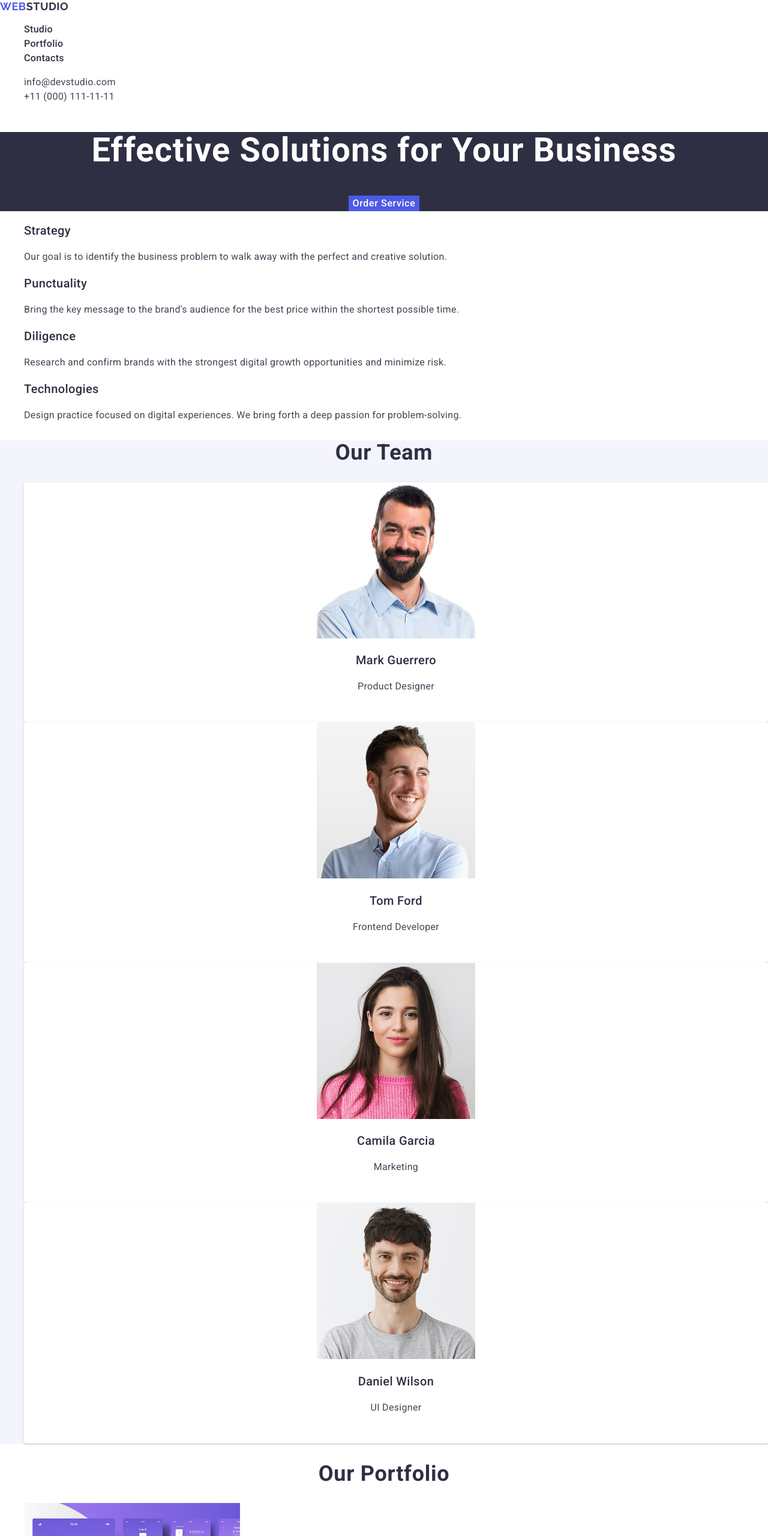
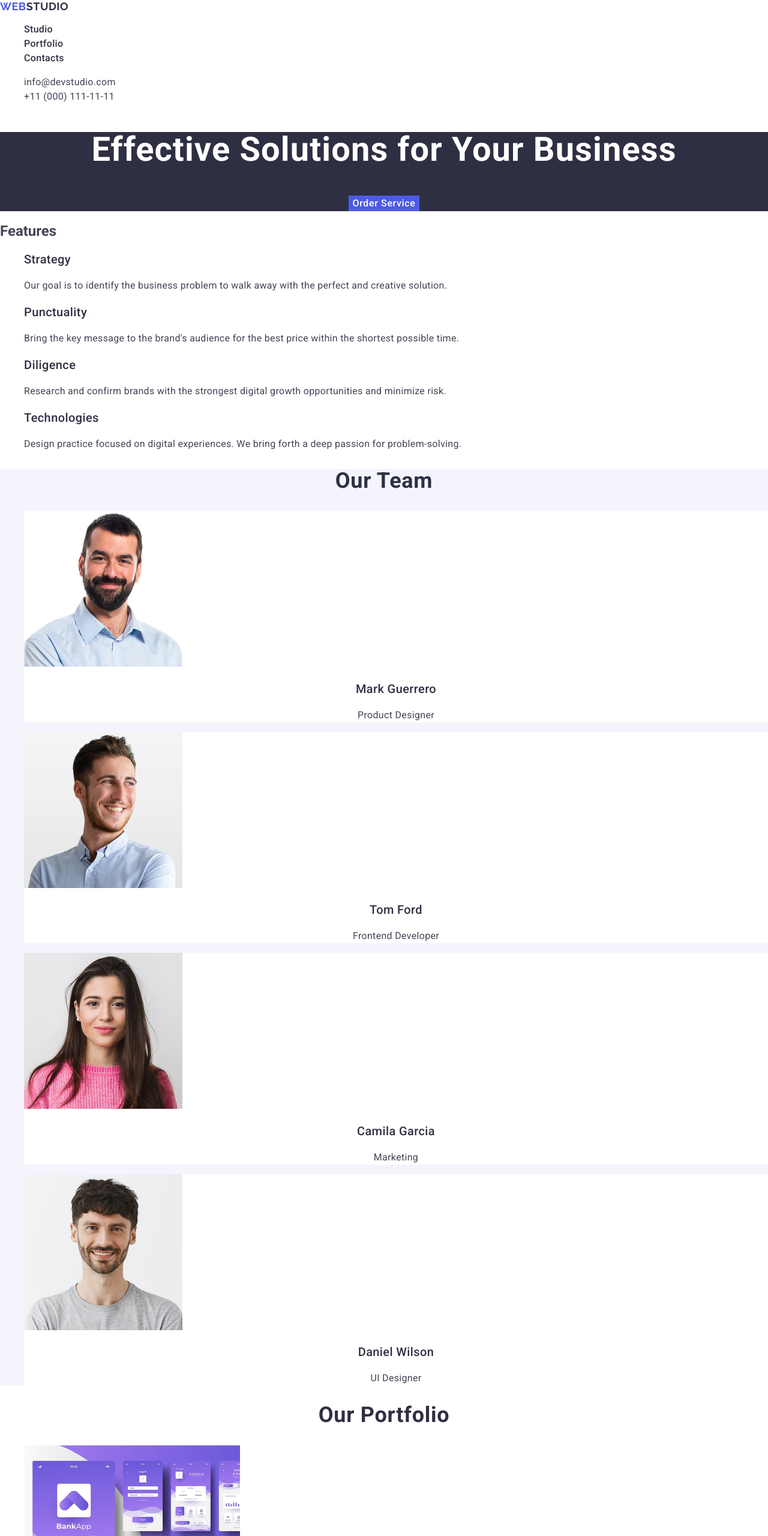
Before and after one commit to Asura810/goit-markup-hw-02, a plain HTML site: page index.html in a window 1280 px wide. Shown: the top 2560 px of the page at 60% size. Drawn offline with nearby package versions, Linux system fonts and the light colour scheme.

Commit message:
add features section and styles

```diff
--- a/css/styles.css
+++ b/css/styles.css
@@ -64,7 +64,7 @@ a {
   font-weight: 700;
   font-size: 56px;
 
-  line-height: 1.07143;
+  line-height: 1.07;
   letter-spacing: 0.02em;
   text-align: center;
   color: #fff;
@@ -77,18 +77,15 @@ a {
   color: #fff;
   background-color: #4d5ae5;
   border: none;
+  cursor: pointer;
 }
-/* возможно убрать border: none;
-  align-items: center;
-  justify-content: center;
-  border-radius: 4px;
-  padding: 16px 32px;
-  width: 169px;
-  height: 56px;*/
-.button:hover {
+
+.button:hover,
+.button:focus {
   background-color: #404bbf;
 }
 
+/* section 2*/
 .features-subtitle {
   font-weight: 500;
   font-size: 20px;
@@ -104,28 +101,24 @@ a {
   color: #434455;
 }
 
+/* section 3*/
 .team {
   background-color: #f4f4fd;
 }
 .team-title {
   font-weight: 700;
   font-size: 36px;
-  /* line-height: 40px; */
-  line-height: 1.11111;
+  line-height: 1.11;
   letter-spacing: 0.02em;
   text-align: center;
   color: #2e2f42;
+  text-transform: capitalize;
 }
 
 .team-card {
   background-color: #fff;
-  border-radius: 0 0 4px 4px;
-  box-shadow: 0 2px 1px 0 rgba(46, 47, 66, 0.08),
-    0 1px 1px 0 rgba(46, 47, 66, 0.16), 0 1px 6px 0 rgba(46, 47, 66, 0.08);
-  text-align: center;
-  padding: 0px 0px 32px;
-  flex-direction: column;
 }
+
 .team-card-name {
   font-weight: 500;
   font-size: 20px;
@@ -138,23 +131,22 @@ a {
 .team-card-role {
   font-weight: 400;
   font-size: 16px;
-
-  /* line-height: 24px; */
   line-height: 1.5;
   letter-spacing: 0.02em;
   text-align: center;
   color: #434455;
 }
 
+/* section 4*/
 .portfolio-title {
   font-weight: 700;
   font-size: 36px;
-
   /* line-height: 40px; */
-  line-height: 1.11111;
+  line-height: 1.11;
   letter-spacing: 0.02em;
   text-align: center;
   color: #2e2f42;
+  text-transform: capitalize;
 }
 .portfolio-card {
   background-color: #fff;
--- a/index.html
+++ b/index.html
@@ -30,10 +30,10 @@
             <a class="nav-link" href="./index.html">Studio</a>
           </li>
           <li class="nav-item">
-            <a class="nav-link" href="#">Portfolio</a>
+            <a class="nav-link" href="">Portfolio</a>
           </li>
           <li class="nav-item">
-            <a class="nav-link" href="#">Contacts</a>
+            <a class="nav-link" href="">Contacts</a>
           </li>
         </ul>
       </nav>
@@ -60,6 +60,7 @@
       </section>
 
       <section class="features">
+        <h2 class="features-title">Features</h2>
         <ul class="features-list">
           <li class="features-item">
             <h3 class="features-subtitle">Strategy</h3>
```
